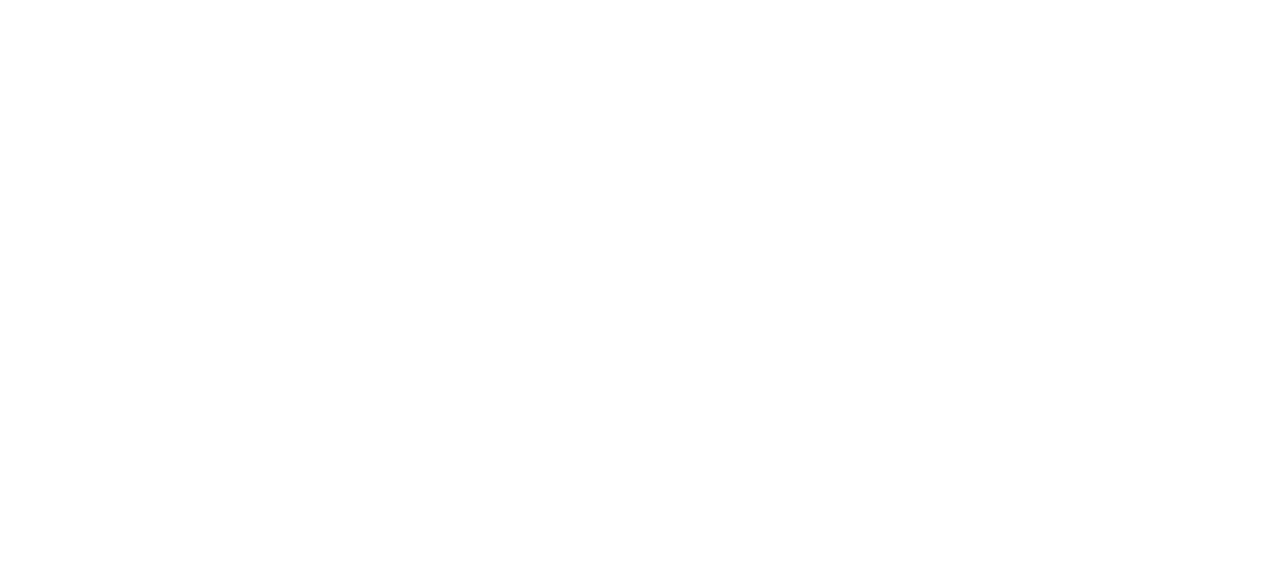
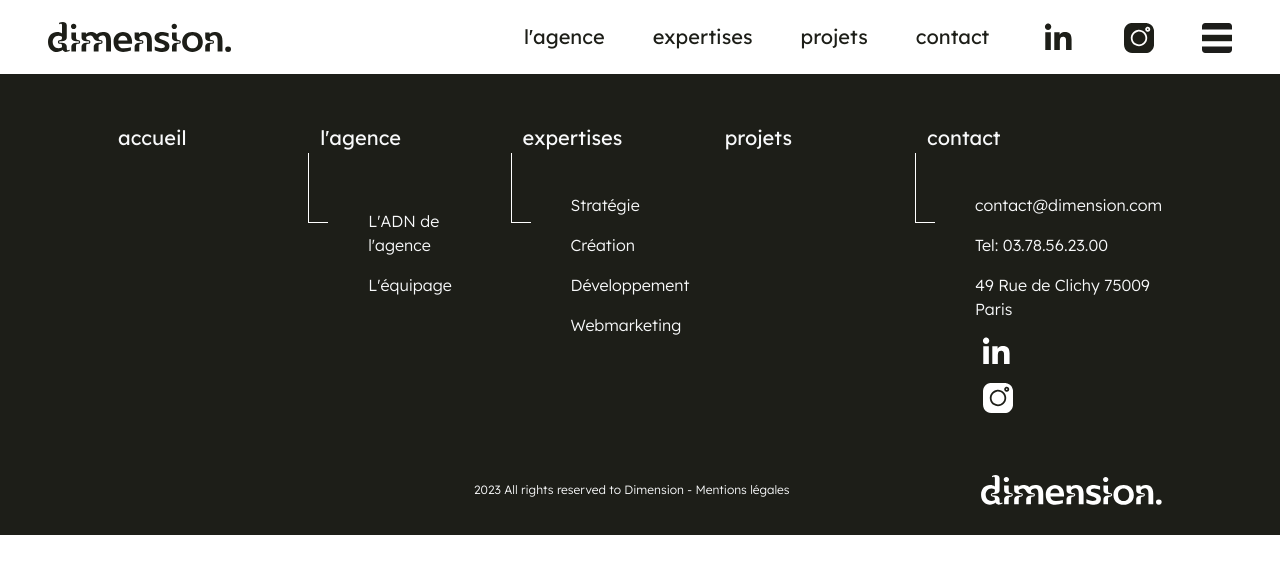
Before and after one commit to iamNayth/projet_front, a PHP site: page /index.php?page=expertises in a window 1280 px wide. Before the commit the part shown is empty. Shown: the top 574 px of the page. Run offline with PHP 8.4, Linux system fonts and the light colour scheme.

Commit message:
add page

```diff
--- /dev/null
+++ b/controllers/expertises.php
@@ -0,0 +1,6 @@
+<?php
+
+
+function displayExpertises() {
+    require('../templates/expertises.php');
+}
--- a/public/index.php
+++ b/public/index.php
@@ -4,6 +4,7 @@
     //Controllers
     require_once('../controllers/homepage.php');
     require_once('../controllers/agence.php');
+    require_once('../controllers/expertises.php');
 
 
     if( isset($_GET['page'])) {
@@ -13,6 +14,9 @@
         }
         elseif ($page == "agence") {
             displayAgence();
+        }
+        elseif ($page == "expertises") {
+            displayExpertises();
         }
     } else {
          displayHomepage();
--- /dev/null
+++ b/templates/expertises.php
@@ -0,0 +1,9 @@
+<?php $title = "Expertises"; ?>
+<?php ob_start(); ?>
+
+<section>
+
+</section>
+
+<?php $content = ob_get_clean();?>
+<?php require('../templates/layout.php') ?>
--- a/templates/layout.php
+++ b/templates/layout.php
@@ -22,9 +22,9 @@
                     </div>
                     <div class="col d-flex align-items-center justify-content-end gap-5 fs-5 pe-5">
                         <a class="pcolor" href="../public/index.php?page=agence">l'agence</a>
-                        <a class="pcolor" href="../public/index.php?page=">expertises</a>
-                        <a class="pcolor" href="../public/index.php?page=">projets</a>
-                        <a class="pcolor" href="../public/index.php?page=">contact</a>
+                        <a class="pcolor" href="../public/index.php?page=expertises">expertises</a>
+                        <a class="pcolor" href="../public/index.php?page=projets">projets</a>
+                        <a class="pcolor" href="../public/index.php?page=contact">contact</a>
                         <a href=""><img src="../assets/icons/Linkedin.black.svg"></a>
                         <a href=""><img src="../assets/icons/Instagram.black.svg"></a>
                         <a href=""><img src="../assets/icons/burger.svg"></a>
@@ -44,13 +44,13 @@
                     <a class="text-light fs-5" href="../public/index.php?page=homepage">accueil</a>
                 </div>
                 <div class="col d-flex flex-column gap-3 position-relative">
-                    <a class="text-light fs-5" href="../public/index.php?page=homepage">l'agence</a><br>
+                    <a class="text-light fs-5" href="../public/index.php?page=agence">l'agence</a><br>
                     <div class="indent"></div>
                     <a class="lex text-light ps-5" href="">L'ADN de l'agence</a>
                     <a class="lex text-light ps-5" href="">L'équipage</a>
                 </div>
                 <div class="col d-flex flex-column gap-3 position-relative">
-                    <a class="text-light fs-5" href="../public/index.php?page=homepage">expertise</a>
+                    <a class="text-light fs-5" href="../public/index.php?page=expertises">expertises</a>
                     <div class="indent"></div>
                     <a class="lex text-light ps-5 mt-4" href="">Stratégie</a>
                     <a class="lex text-light ps-5" href="">Création</a>
```
